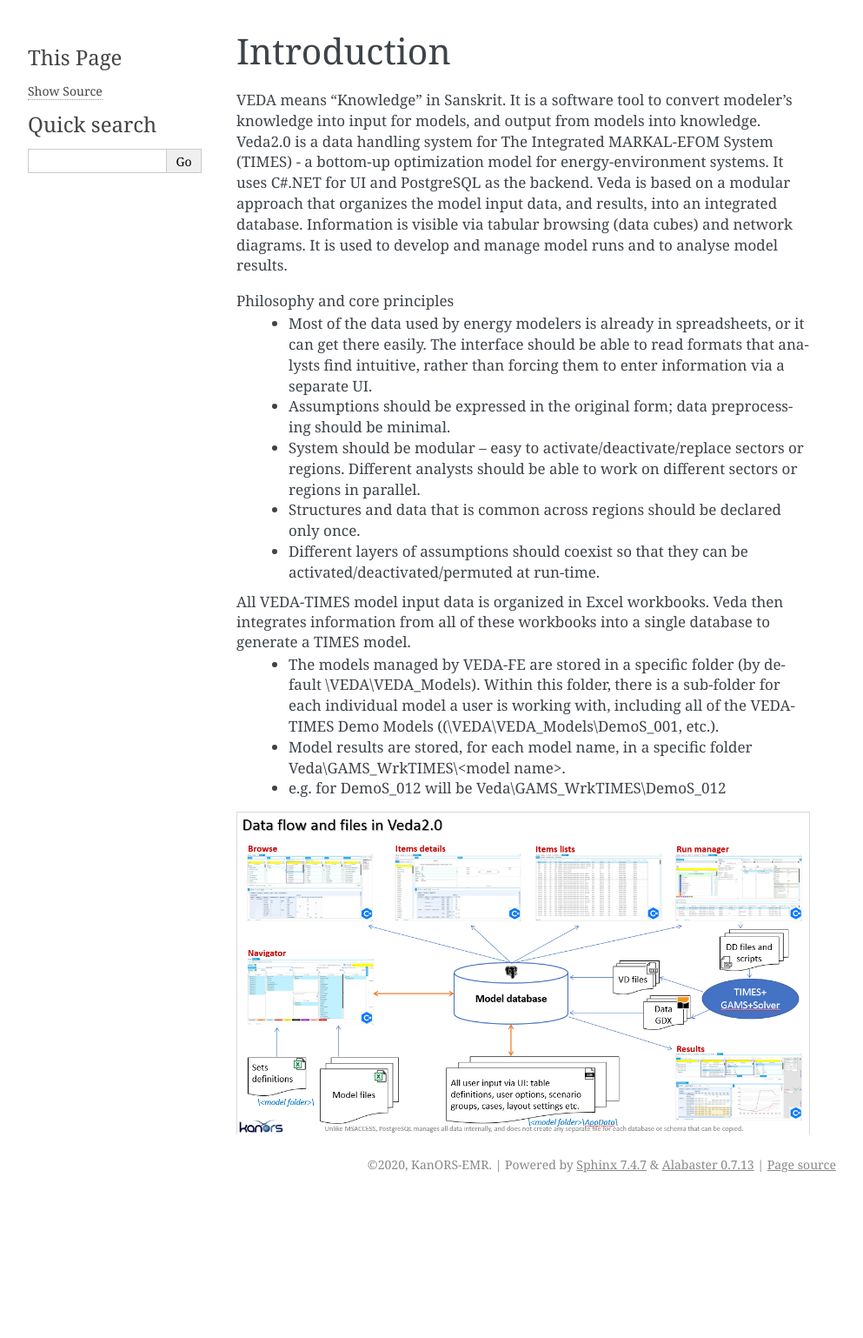
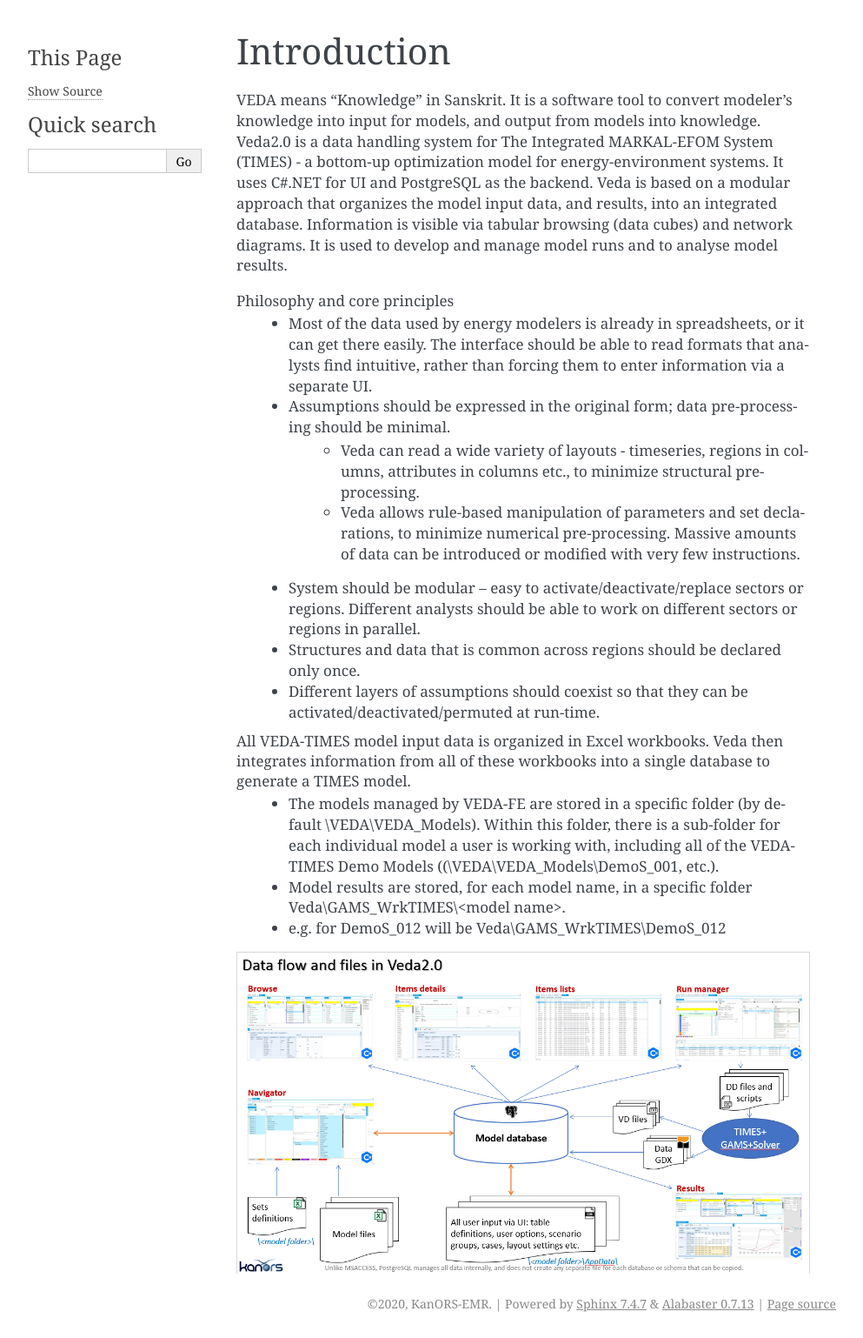
Before and after one commit to kanors-emr/Veda-documentation, a Sphinx documentation site: the page built from docs/source/pages/introduction.rst, in a window 1280 px wide. Shown: the whole page at 87% size, without its empty margins (148-1141 px from the left). Built offline with Sphinx 7.4.7, drawn with Linux system fonts in a browser that asks for light colours; before the commit the page ends 1378 px from its top, so only the background shows below that.

```diff
--- a/docs/source/pages/Items detail.rst
+++ b/docs/source/pages/Items detail.rst
@@ -2,14 +2,13 @@
 Items detail
 ============
 
-You can examine the declaration, connectivity and data details for a Process, Commodity, User constraint (UC)
-and Commodity Group (CommGrp)
+This shows the basic information, topology, and parameters for all items - processes, commodities, user constraints, and commodity groups.
 
 .. image:: images/items_detail.png
 
 
 Basic Description of a TIMES Process
-#####################################
+""""""""""""""""""""""""""""""""""""
 
 * A process converts input commodity(ies) to output commodity(ies)
 * Each process is linear (e.g. output proportional to input, investment and fixed O&M costs scale with capacity / variable O&M scale with activity)
--- a/docs/source/pages/introduction.rst
+++ b/docs/source/pages/introduction.rst
@@ -9,11 +9,12 @@ It is used to develop and manage model runs and to analyse model results.
 
 Philosophy and core principles
     * Most of the data used by energy modelers is already in spreadsheets, or it can get there easily. The interface should be able to read formats that analysts find intuitive, rather than forcing them to enter information via a separate UI.
-    * Assumptions should be expressed in the original form; data preprocessing should be minimal.
+    * Assumptions should be expressed in the original form; data pre-processing should be minimal.
+        * Veda can read a wide variety of layouts - timeseries, regions in columns, attributes in columns etc., to minimize structural pre-processing.
+        * Veda allows rule-based manipulation of parameters and set declarations, to minimize numerical pre-processing. Massive amounts of data can be introduced or modified with very few instructions.
     * System should be modular – easy to activate/deactivate/replace sectors or regions. Different analysts should be able to work on different sectors or regions in parallel.
     * Structures and data that is common across regions should be declared only once.
     * Different layers of assumptions should coexist so that they can be activated/deactivated/permuted at run-time.
-
 
 All VEDA-TIMES model input data is organized in Excel workbooks. Veda then integrates information from all of these workbooks into a single database to generate a TIMES model.
     * The models managed by VEDA-FE are stored in a specific folder (by default \\VEDA\\VEDA_Models). Within this folder, there is a sub-folder for each individual model a user is working with, including all of the VEDA-TIMES Demo Models ((\\VEDA\\VEDA_Models\\DemoS_001, etc.).
```
Also changed, not shown: docs/source/pages/Browse.rst (+7 -2 lines).
